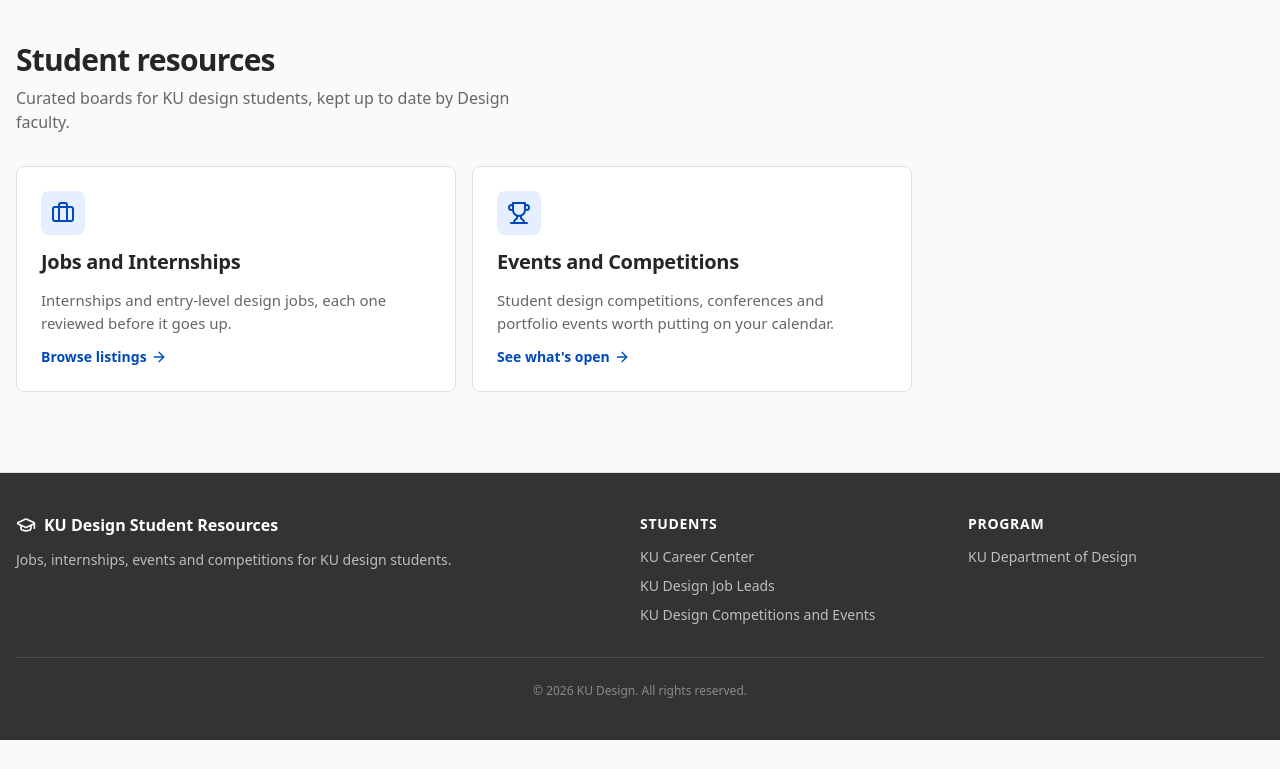
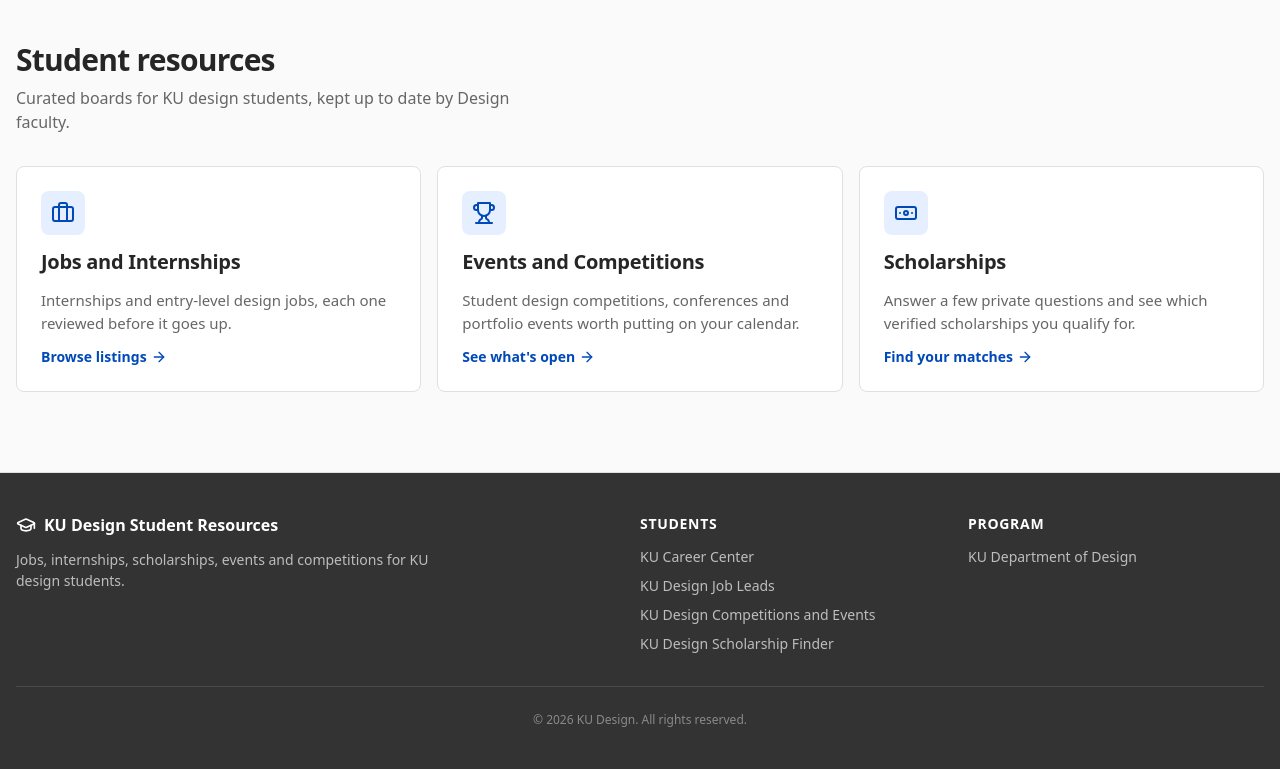
Before and after one commit to titusmith/kansas-design, a plain HTML site: page index.html in a window 1280 px wide. Shown: the part 61-830 px from the top of the page. Before the commit the page ends 801 px from the top, so only its background shows below. Drawn offline with Linux system fonts and the light colour scheme.

Commit message:
Add Scholarships to the hub
Co-Authored-By: Claude Opus 5.5 <noreply@anthropic.com>
Claude-Session: https://claude.ai/code/session_011bZHfoSSHCGSeP9eDXoiye

```diff
--- a/index.html
+++ b/index.html
@@ -4,7 +4,7 @@
 <meta charset="utf-8">
 <meta name="viewport" content="width=device-width,initial-scale=1">
 <title>KU Design Student Resources</title>
-<meta name="description" content="Jobs, internships, events and competitions for KU design students.">
+<meta name="description" content="Jobs, internships, scholarships, events and competitions for KU design students.">
 <style>
 :root{
   --bg:#FAFAFA;--fg:#262626;--card:#FFFFFF;--muted-fg:#666666;--border:#E0E0E0;
@@ -30,8 +30,8 @@ a{color:inherit}
 main{flex:1;width:100%;padding-block:3rem 5rem}
 h1{font-size:1.875rem;line-height:2.25rem;font-weight:700;letter-spacing:-.025em;margin:0 0 .5rem}
 .lede{color:var(--muted-fg);margin:0 0 2rem;max-width:60ch}
-.hub{display:grid;grid-template-columns:1fr;gap:1rem;max-width:56rem}
-@media (min-width:640px){.hub{grid-template-columns:1fr 1fr}}
+.hub{display:grid;grid-template-columns:1fr;gap:1rem}
+@media (min-width:768px){.hub{grid-template-columns:repeat(3,1fr)}}
 .tile{display:flex;flex-direction:column;gap:.75rem;padding:1.5rem;background:var(--card);border:1px solid var(--border);border-radius:var(--radius);text-decoration:none;transition:border-color .15s,box-shadow .15s,transform .15s}
 .tile:hover{border-color:var(--primary);box-shadow:0 4px 12px -4px rgba(0,0,0,.15);transform:translateY(-1px)}
 .tile-icon{display:inline-flex;align-items:center;justify-content:center;width:2.75rem;height:2.75rem;border-radius:var(--radius);background:var(--accent);color:var(--accent-fg)}
@@ -77,13 +77,19 @@ footer{border-top:1px solid var(--border);background:var(--ku-gray);color:var(--
       <p>Student design competitions, conferences and portfolio events worth putting on your calendar.</p>
       <span class="go">See what's open <svg class="i" viewBox="0 0 24 24" fill="none" stroke="currentColor" stroke-width="2" stroke-linecap="round" stroke-linejoin="round" aria-hidden="true"><path d="M5 12h14"/><path d="m12 5 7 7-7 7"/></svg></span>
     </a>
+    <a class="tile" href="https://money.kansas.design/">
+      <span class="tile-icon"><svg class="i i-lg" viewBox="0 0 24 24" fill="none" stroke="currentColor" stroke-width="2" stroke-linecap="round" stroke-linejoin="round" aria-hidden="true"><rect width="20" height="12" x="2" y="6" rx="2"/><circle cx="12" cy="12" r="2"/><path d="M6 12h.01M18 12h.01"/></svg></span>
+      <h2>Scholarships</h2>
+      <p>Answer a few private questions and see which verified scholarships you qualify for.</p>
+      <span class="go">Find your matches <svg class="i" viewBox="0 0 24 24" fill="none" stroke="currentColor" stroke-width="2" stroke-linecap="round" stroke-linejoin="round" aria-hidden="true"><path d="M5 12h14"/><path d="m12 5 7 7-7 7"/></svg></span>
+    </a>
   </div>
 </main>
 
 <footer><div class="wrapx foot-inner">
   <div class="foot-grid">
-    <div><div class="foot-brand"><svg class="i i-md" viewBox="0 0 24 24" fill="none" stroke="currentColor" stroke-width="2" stroke-linecap="round" stroke-linejoin="round" aria-hidden="true"><path d="M21.42 10.922a1 1 0 0 0-.019-1.838L12.83 5.18a2 2 0 0 0-1.66 0L2.6 9.08a1 1 0 0 0 0 1.832l8.57 3.908a2 2 0 0 0 1.66 0z"/><path d="M22 10v6"/><path d="M6 12.5V16a6 3 0 0 0 12 0v-3.5"/></svg>KU Design Student Resources</div><p>Jobs, internships, events and competitions for KU design students.</p></div>
-    <div><h4>Students</h4><ul><li><a href="https://career.ku.edu/" target="_blank" rel="noopener noreferrer">KU Career Center</a></li><li><a href="https://jobs.kansas.design/">KU Design Job Leads</a></li><li><a href="https://comps.kansas.design/">KU Design Competitions and Events</a></li></ul></div>
+    <div><div class="foot-brand"><svg class="i i-md" viewBox="0 0 24 24" fill="none" stroke="currentColor" stroke-width="2" stroke-linecap="round" stroke-linejoin="round" aria-hidden="true"><path d="M21.42 10.922a1 1 0 0 0-.019-1.838L12.83 5.18a2 2 0 0 0-1.66 0L2.6 9.08a1 1 0 0 0 0 1.832l8.57 3.908a2 2 0 0 0 1.66 0z"/><path d="M22 10v6"/><path d="M6 12.5V16a6 3 0 0 0 12 0v-3.5"/></svg>KU Design Student Resources</div><p>Jobs, internships, scholarships, events and competitions for KU design students.</p></div>
+    <div><h4>Students</h4><ul><li><a href="https://career.ku.edu/" target="_blank" rel="noopener noreferrer">KU Career Center</a></li><li><a href="https://jobs.kansas.design/">KU Design Job Leads</a></li><li><a href="https://comps.kansas.design/">KU Design Competitions and Events</a></li><li><a href="https://money.kansas.design/">KU Design Scholarship Finder</a></li></ul></div>
     <div><h4>Program</h4><ul><li><a href="https://design.ku.edu/" target="_blank" rel="noopener noreferrer">KU Department of Design</a></li></ul></div>
   </div>
   <div class="foot-copy">&copy; <span id="yr">2026</span> KU Design. All rights reserved.</div>
```
Also changed, not shown: 1 other file.
